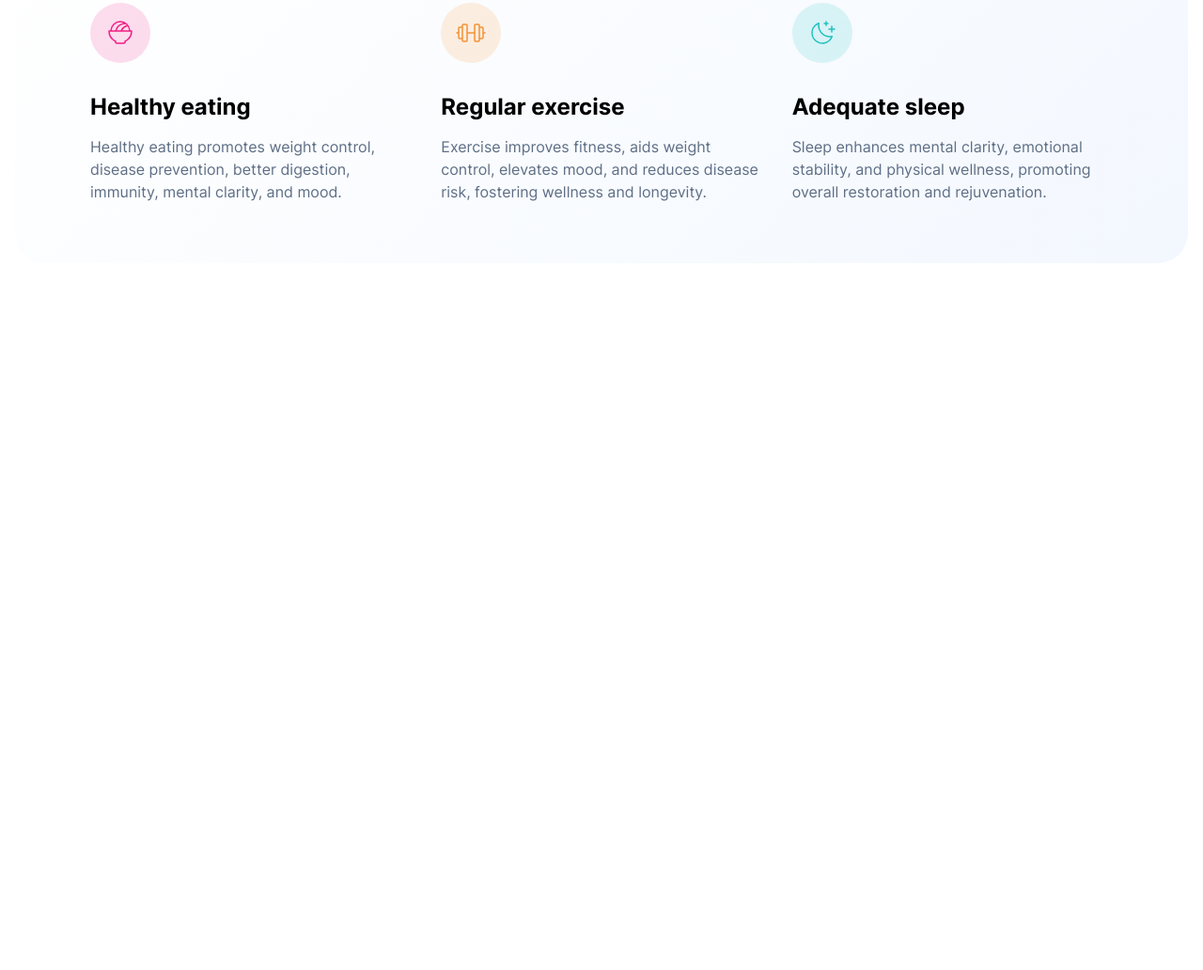
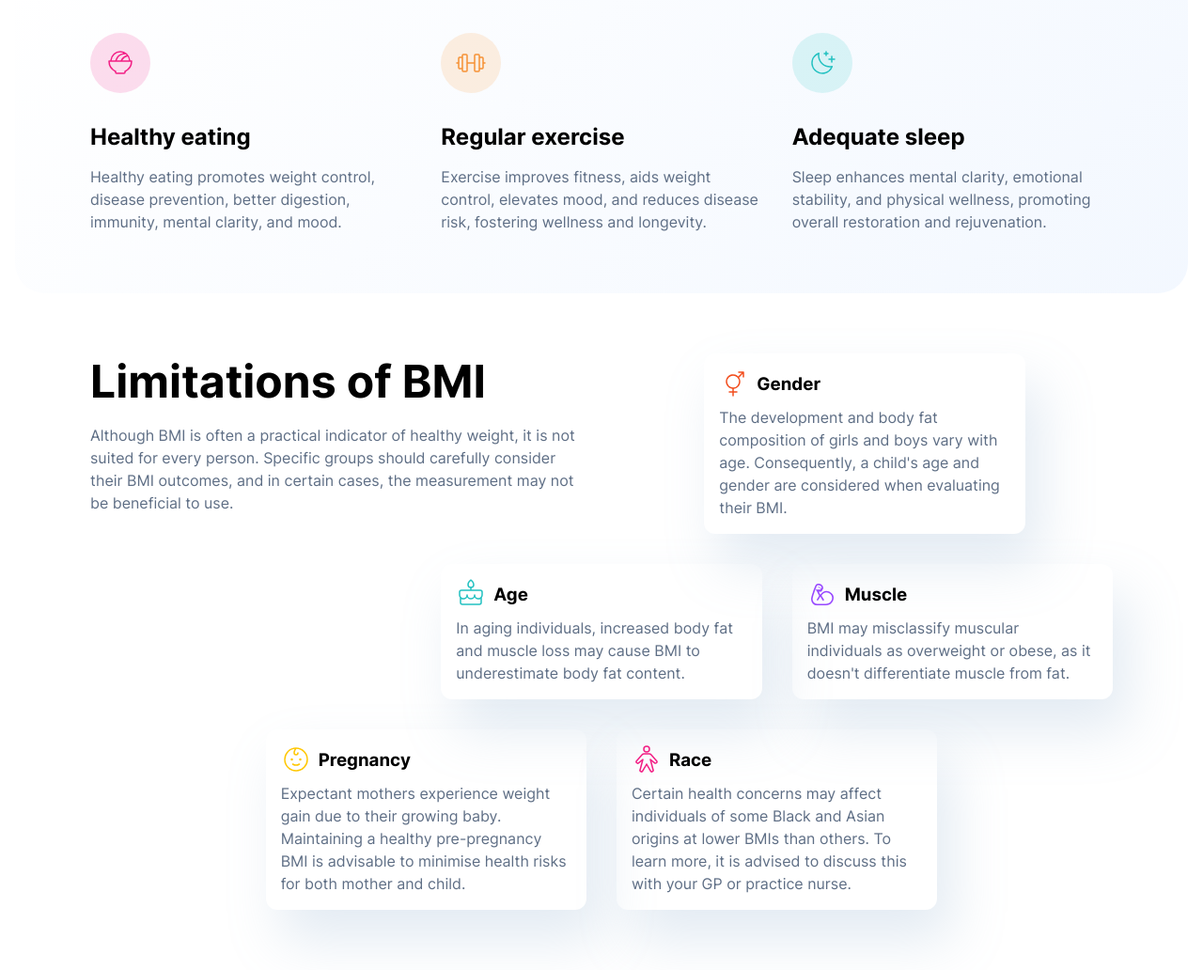
Before and after one commit to norrland90/bmi-calculator, a plain HTML site: page index.html in a window 1280 px wide. Shown: the part 1215-2247 px from the top of the page at 94% size. Before the commit the page ends 1559 px from the top, so only its background shows below. Drawn offline with Linux system fonts and the light colour scheme; files whose address does not match are found by name.

Commit message:
add limitations section

```diff
--- a/index.html
+++ b/index.html
@@ -209,6 +209,90 @@
           </div>
         </div>
       </section>
+      <section class="limitations">
+        <div class="limitations__intro-text">
+          <h2 class="limitations__heading">Limitations of BMI</h2>
+          <p class="limitations__paragraph">
+            Although BMI is often a practical indicator of healthy weight, it is
+            not suited for every person. Specific groups should carefully
+            consider their BMI outcomes, and in certain cases, the measurement
+            may not be beneficial to use.
+          </p>
+        </div>
+        <div class="limitations__card">
+          <div class="limitations__card-heading-container">
+            <img
+              src="./resources/images/icon-gender.svg"
+              alt=""
+              class="limitations__icon"
+            />
+            <h3 class="limitations__card-heading">Gender</h3>
+          </div>
+          <p class="limitations__card-text">
+            The development and body fat composition of girls and boys vary with
+            age. Consequently, a child's age and gender are considered when
+            evaluating their BMI.
+          </p>
+        </div>
+        <div class="limitations__card">
+          <div class="limitations__card-heading-container">
+            <img
+              src="./resources/images/icon-age.svg"
+              alt=""
+              class="limitations__icon"
+            />
+            <h3 class="limitations__card-heading">Age</h3>
+          </div>
+          <p class="limitations__card-text">
+            In aging individuals, increased body fat and muscle loss may cause
+            BMI to underestimate body fat content.
+          </p>
+        </div>
+        <div class="limitations__card">
+          <div class="limitations__card-heading-container">
+            <img
+              src="./resources/images/icon-muscle.svg"
+              alt=""
+              class="limitations__icon"
+            />
+            <h3 class="limitations__card-heading">Muscle</h3>
+          </div>
+          <p class="limitations__card-text">
+            BMI may misclassify muscular individuals as overweight or obese, as
+            it doesn't differentiate muscle from fat.
+          </p>
+        </div>
+        <div class="limitations__card">
+          <div class="limitations__card-heading-container">
+            <img
+              src="./resources/images/icon-pregnancy.svg"
+              alt=""
+              class="limitations__icon"
+            />
+            <h3 class="limitations__card-heading">Pregnancy</h3>
+          </div>
+          <p class="limitations__card-text">
+            Expectant mothers experience weight gain due to their growing baby.
+            Maintaining a healthy pre-pregnancy BMI is advisable to minimise
+            health risks for both mother and child.
+          </p>
+        </div>
+        <div class="limitations__card">
+          <div class="limitations__card-heading-container">
+            <img
+              src="./resources/images/icon-race.svg"
+              alt=""
+              class="limitations__icon"
+            />
+            <h3 class="limitations__card-heading">Race</h3>
+          </div>
+          <p class="limitations__card-text">
+            Certain health concerns may affect individuals of some Black and
+            Asian origins at lower BMIs than others. To learn more, it is
+            advised to discuss this with your GP or practice nurse.
+          </p>
+        </div>
+      </section>
     </main>
   </body>
 </html>
--- a/resources/css/style.css
+++ b/resources/css/style.css
@@ -2,7 +2,7 @@
 /* margin-bottom mellan sektioner: 4rem */
 /* Standardpadding på sidorna på stor skärm 6 rem. */
 /* Standardpadding på sidorna på tablet skärm 2 rem. */
-/* Padding på sidorna på tablet skärm 1 rem på vissa ställen. */
+/* Padding på sidorna på 1 rem på vissa ställen. */
 
 /* FONTS */
 @font-face {
@@ -147,6 +147,7 @@ section {
     grid-template-columns: repeat(12, 1fr);
     grid-template-rows: minmax(30rem, auto);
     align-items: center;
+    gap: 2rem;
   }
 
   /* .hero__main-container {
@@ -156,7 +157,7 @@ section {
   } */
 
   .hero__heading-container {
-    padding: 2rem 0 2rem 5rem;
+    padding: 4rem 0 2rem 5rem;
 
     text-align: left;
 
@@ -383,9 +384,12 @@ section {
 @media (min-width: 1100px) {
   .form__container {
     grid-row: 1 / span 1;
-    grid-column: 9 / span 5;
+    grid-column: 8 / span 5;
     justify-content: space-between;
     width: 100%;
+
+    position: relative;
+    top: 2rem;
   }
 }
 
@@ -504,4 +508,132 @@ section {
   }
 }
 
-/* Kommit till sista delen */
+/* LIMITATIONS SECTION */
+
+.limitations {
+  display: grid;
+  grid-template-columns: 1fr;
+  justify-items: center;
+  gap: 1rem;
+
+  padding: 0 1rem;
+  margin-bottom: 4rem;
+}
+
+.limitations__intro-text {
+  text-align: center;
+}
+
+.limitations__heading {
+  font-size: var(--fs-heading-l);
+  margin-bottom: 1rem;
+}
+
+.limitations__paragraph {
+  padding-bottom: 1rem;
+  max-width: 50ch;
+}
+
+.limitations__paragraph,
+.limitations__card-text {
+  color: var(--clr-text-semidark);
+  font-size: var(--fs-body-m);
+  line-height: 1.5;
+}
+
+.limitations__card {
+  max-width: 22rem;
+  padding: 1rem;
+  box-shadow: var(--box-shadow-primary);
+  border-radius: var(--border-radius-s);
+}
+
+.limitations__card-heading-container {
+  display: flex;
+  align-items: center;
+  gap: 0.5rem;
+
+  margin-bottom: 0.5rem;
+}
+
+@media (min-width: 700px) {
+  .limitations {
+    grid-template-columns: repeat(4, 1fr);
+    justify-items: center;
+    gap: 2rem;
+
+    padding: 0 2rem;
+  }
+
+  .limitations__paragraph {
+    max-width: 70ch;
+  }
+
+  .limitations__intro-text {
+    grid-column: 1 / span 4;
+  }
+
+  .limitations__card:nth-child(2),
+  .limitations__card:nth-child(4) {
+    grid-column: 1 / span 2;
+    justify-self: end;
+  }
+
+  .limitations__card:nth-child(3),
+  .limitations__card:nth-child(5) {
+    grid-column: 3 / span 2;
+    justify-self: start;
+  }
+
+  .limitations__card:nth-child(6) {
+    grid-column: 2 / span 2;
+  }
+}
+
+@media (min-width: 1100px) {
+  .limitations {
+    grid-template-columns: repeat(12, 1fr);
+
+    padding: 0 6rem;
+  }
+
+  .limitations__intro-text {
+    grid-column: 1 / span 6;
+    justify-self: start;
+
+    text-align: left;
+  }
+
+  .limitations__paragraph {
+    max-width: 55ch;
+  }
+
+  .limitations__card {
+    max-width: 100%;
+  }
+
+  .limitations__card:nth-child(2) {
+    grid-column: 8 / span 4;
+    justify-self: start;
+  }
+
+  .limitations__card:nth-child(3) {
+    grid-column: 5 / span 4;
+    justify-self: end;
+  }
+
+  .limitations__card:nth-child(4) {
+    grid-column: 9 / span 4;
+    justify-self: start;
+  }
+
+  .limitations__card:nth-child(5) {
+    grid-column: 3 / span 4;
+    justify-self: end;
+  }
+
+  .limitations__card:nth-child(6) {
+    grid-column: 7 / span 4;
+    justify-self: start;
+  }
+}
```
